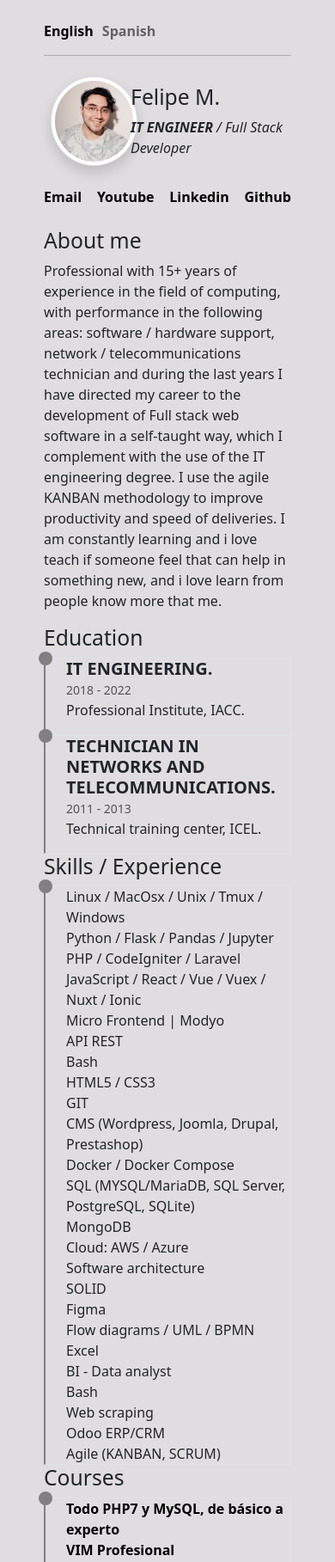
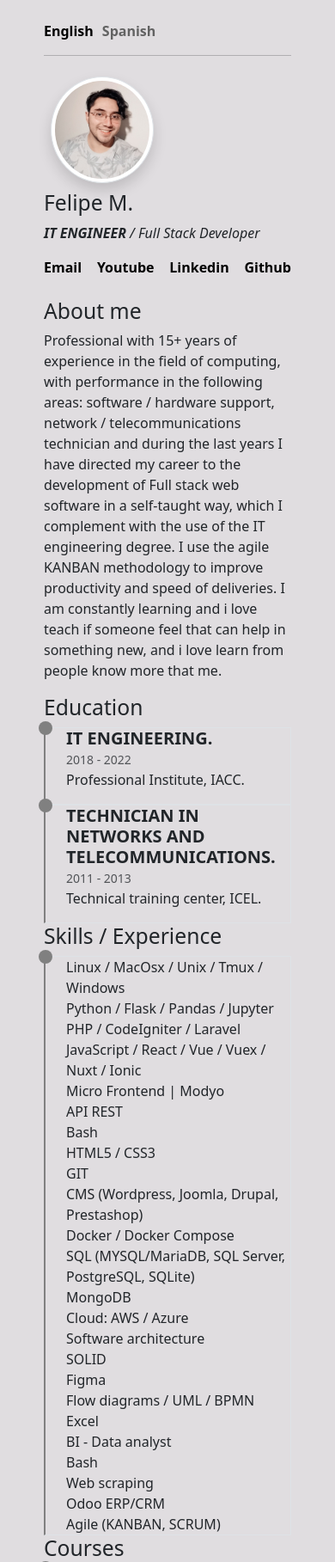
Before and after one commit to shashinvision/resume, a Flask app: page / in a window 390 px wide. Shown: the top 1817 px of the page at 86% size. Run offline with Flask 3, Linux system fonts and the light colour scheme; some libraries are stand-ins or nearby versions.

Commit message:
Add responsive

```diff
--- a/static/css/style.css
+++ b/static/css/style.css
@@ -47,9 +47,6 @@ a:hover {
     /* Shape the circle */
 
 }
-ul{
-    /* padding-left: 0; */
-}
 li{
     list-style-type: none;
 }
--- a/templates/base.html
+++ b/templates/base.html
@@ -33,14 +33,16 @@
     <div class="row">
       <div class="col-sm-12 col-md-6">
         <div class="row d-flex justi mb-4">
-          <div class="col-12 d-flex justify-content-start align-items-center">
-            <div class="">
-              <img id="perfil_img" src="{{perfil_img}}" alt="perfil_img"
-                class="img-thumbnail img-fluid rounded-circle shadow p-1 m-2 bg-white rounded" />
-            </div>
-            <div class="">
-              <h2>Felipe M.</h2>
-              <i>{{language.short_title | safe }}</i>
+          <div class="col-12">
+            <div class="row d-flex justify-content-start align-items-center">
+              <div class="col-sm-12 col-md-3 ">
+                <img id="perfil_img" src="{{perfil_img}}" alt="perfil_img"
+                  class="img-thumbnail img-fluid rounded-circle shadow p-1 m-2 bg-white rounded" />
+              </div>
+              <div class="col-sm-12 col-md-9 ">
+                <h2>Felipe M.</h2>
+                <i>{{language.short_title | safe }}</i>
+              </div>
             </div>
           </div>
 
@@ -82,7 +84,7 @@
             <h2 class="">{{language.education_title}}</h2>
             {% for education in language.education %}
             <div class="border">
-              <h5 class="fw-bold mb-0">{{education.title}}</h5>
+              <p class="fw-bold mb-0 h5">{{education.title}}</p>
               <small class="text-muted">{{education.date}}</small>
               <p>{{education.intitution}}</p>
             </div>
@@ -127,7 +129,7 @@
             <h2 class="">{{language.experience_title}}</h2>
             {% for experience in language.experience %}
             <div class="border">
-              <h5 class="fw-bold mb-0">{{experience.title}}</h5>
+              <p class="fw-bold mb-0 h5">{{experience.title}}</p>
               <small class="text-muted">{{experience.date}}</small>
               <p>{{experience.intitution}}</p>
               <ul>
@@ -142,8 +144,25 @@
 
       </div>
     </div>
-
-
+    <hr>
+    <footer class="row d-flex align-items-center align-content-center justify-content-between">
+      <div class="col-sm-12 col-md-1 m-3">
+        <b class="h4">
+          {{language.contact_title}}
+        </b>
+      </div>
+      <div class="col-sm-12 col-md-6 d-flex justify-content-start">
+        {% for contact in generals.contact | reverse %}
+        <div class="m-3">
+          <a href="{% if contact.name=='Email'%}mailto:{%endif%}{{contact.url }}" target="_blank"
+            rel="noopener noreferrer">{{contact.name}}</a>
+        </div>
+        {% endfor %}
+      </div>
+      <div class="col-sm-12 col-md-2">
+        <b><i>© Copyright Felipe M.</i></b>
+      </div>
+    </footer>
   </div>
   <script src="{{ js_bootstrap_url }}"></script>
 </body>
```
